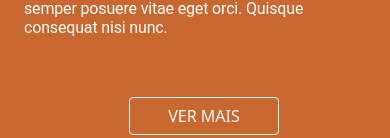
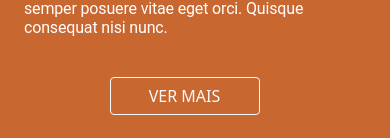
Before and after one commit to luanamonero/favela-radical-site, a React (Create React App) app: page / in a window 390 px wide. Shown: the part 909-1047 px from the top of the page. Built offline with nearby package versions, Linux system fonts and the light colour scheme.

Commit message:
deploy heroku

```diff
--- a/src/style.css
+++ b/src/style.css
@@ -328,8 +328,8 @@ html {
 
   .heading button {
     position: absolute !important;
-    margin-top: 400px !important;
+    margin-top: 380px !important;
     width: 150px !important;
-    margin-left: 30%;
+    margin-left: 25%;
   }
 }
```
